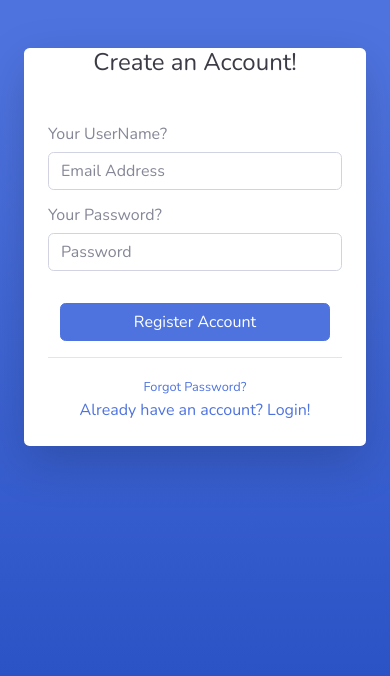
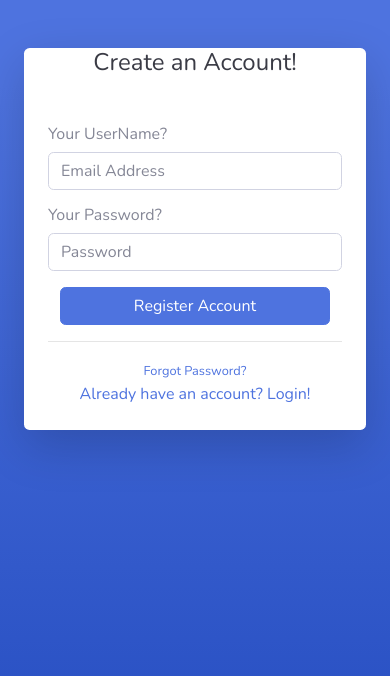
Before and after one commit to hoanganh20042001/Web_Music, an ASP.NET MVC app: template Web_Music/Views/CreateAcc/Create.cshtml in a window 390 px wide. Shown: the top 676 px of the page. Run offline with ASP.NET Core 8 and stand-ins for ASP.NET MVC 5, Linux system fonts and the light colour scheme; the template is opened without the code that fills it, so the values that code supplies are empty; the project's own start-up code is not run, and a stand-in starts its controllers and pages; some libraries are stand-ins or nearby versions.

Commit message:
update template

```diff
--- a/Web_Music/Views/CreateAcc/Create.cshtml
+++ b/Web_Music/Views/CreateAcc/Create.cshtml
@@ -23,7 +23,7 @@
           rel="stylesheet">
 
     <!-- Custom styles for this template-->
-    <link href="~/css/sb-admin-2.min.css" rel="stylesheet">
+    <link href="~/Assets/css/sb-admin-2.min.css" rel="stylesheet">
 
 </head>
 
@@ -150,8 +150,7 @@
                                     </div>
 
                                     <h6>Your Password?</h6>
-                                    <div class="form-group row">
-                                        <div class="col-sm-6 mb-3 mb-sm-0">
+                                    <div class="form-group">
                                             @Html.EditorFor(model => model.Pass, new
                                             {
                                                 htmlAttributes = new
@@ -164,7 +163,6 @@
                                        }
                                             })
                                             @Html.ValidationMessageFor(model => model.Pass, "", new { @class = "text-danger" })
-                                        </div>
                                     </div>
 
                                     <div class="form-group">
```
Also changed, not shown: Web_Music/Areas/Admin/Views/KHACHHANG/Index.cshtml (+6 -2 lines).
